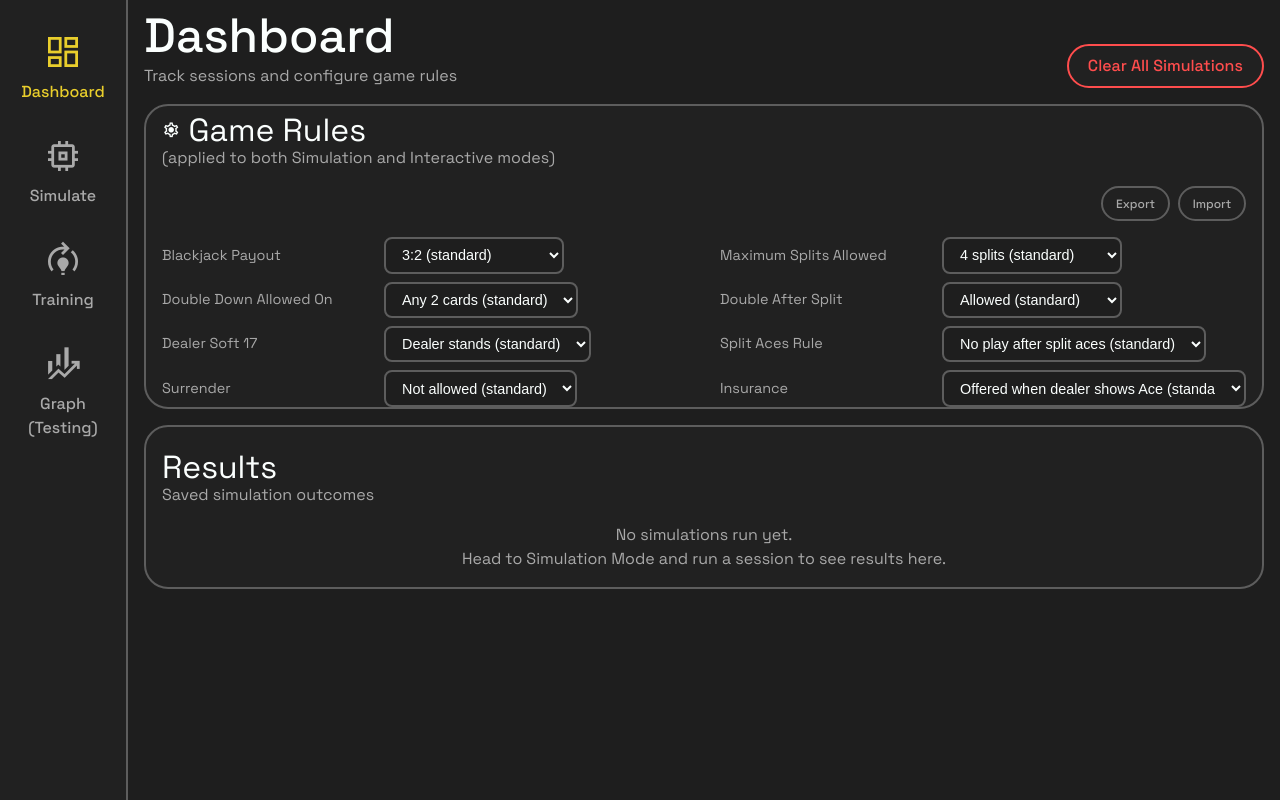
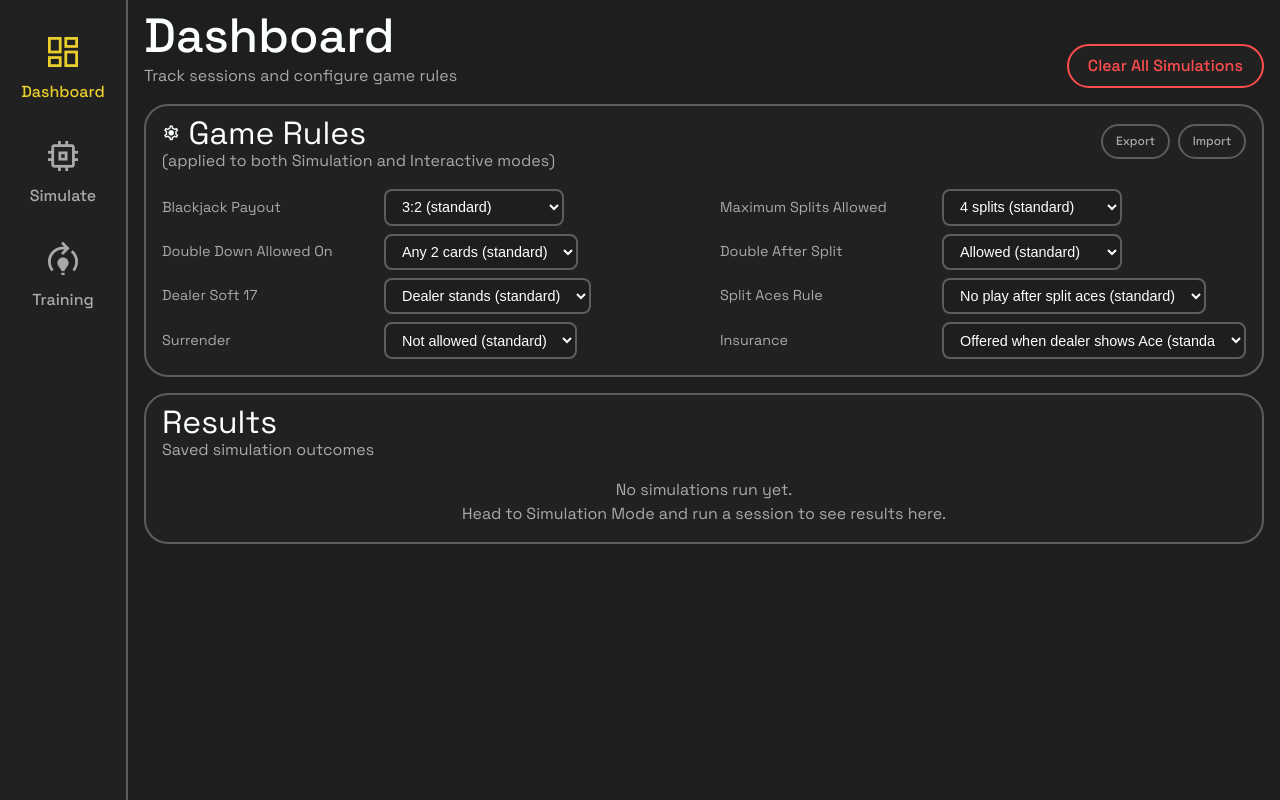
Before and after one commit to lucas-mach/Blackjack-Simulator, a React (Vite) app in the folder frontend/: page /dashboard in a window 1280 px wide. Built offline with nearby package versions, Linux system fonts and the light colour scheme.

Commit message:
fixes + dashboard overhaul

```diff
--- a/frontend/src/Dashboard.css
+++ b/frontend/src/Dashboard.css
@@ -28,10 +28,21 @@
 .dashboard-rules-panel,
 .dashboard-results-panel {
   width: 100%;
+  padding: 1rem;
+  padding-top: 0.2rem;
 }
 
 .dashboard-panel-head {
+  display: flex;
+  flex-wrap: wrap;
+  align-items: center;
+  gap: 0.75rem 1rem;
   width: 100%;
+}
+
+.dashboard-panel-head-text {
+  flex: 1 1 200px;
+  min-width: 0;
 }
 
 .dashboard-panel-title {
@@ -46,9 +57,10 @@
 
 .dashboard-rule-actions {
   display: flex;
+  align-items: center;
   justify-content: flex-end;
   gap: 0.5rem;
-  width: 100%;
+  flex-shrink: 0;
 }
 
 .dashboard-tiny-btn {
@@ -124,10 +136,6 @@
   width: 100%;
 }
 
-.dashboard-latest-wrap {
-  margin-bottom: 2rem;
-}
-
 .dashboard-subheading,
 .dashboard-history-title {
   color: var(--light01);
@@ -136,10 +144,10 @@
 }
 
 .dashboard-session-card {
-  background: var(--dark02);
-  border: 2px solid var(--mid);
+  background: var(--dark03);
+  border: 2px solid var(--light02);
   border-radius: 1.5rem;
-  padding: 1rem 1.2rem;
+  padding: 1rem;
 }
 
 .dashboard-session-title {
@@ -209,3 +217,10 @@
     min-width: 0;
   }
 }
+
+@media (max-width: 520px) {
+  .dashboard-rule-actions {
+    width: 100%;
+    justify-content: flex-end;
+  }
+}
--- a/frontend/src/Dashboard.jsx
+++ b/frontend/src/Dashboard.jsx
@@ -180,6 +180,7 @@ const Dashboard = () => {
       <div className="section-wrap section-wrap--results">
         <section className="section-block-wrap controls dashboard-rules-panel">
           <div className="section-block-title-wrap dashboard-panel-head">
+            <div className="dashboard-panel-head-text">
               <h1 className="h1-sub dashboard-panel-title">
                 <span className="material-symbols-outlined dashboard-panel-icon" aria-hidden>settings</span>
                 Game Rules
@@ -193,6 +194,7 @@ const Dashboard = () => {
               <button onClick={() => { setShowUpload(v => !v); setPendingRules(null); }} title="Upload a .bjconfig file" className="results-btn dashboard-tiny-btn">
                 Import
               </button>
+            </div>
           </div>
           {showUpload && (
             <div className="dashboard-upload-wrap">
--- a/frontend/src/Navbar.jsx
+++ b/frontend/src/Navbar.jsx
@@ -20,7 +20,6 @@ const Navbar = () => {
         <NavItem to="/dashboard" icon="dashboard" label="Dashboard" />
         <NavItem to="/simulation" icon="memory" label="Simulate" />
         <NavItem to="/trainer" icon="model_training" label="Training" />
-        <NavItem to="/graph" icon="finance_mode" label="Graph (Testing)" />
       </ul>
     </nav>
   );
--- a/frontend/src/index.css
+++ b/frontend/src/index.css
@@ -2,6 +2,7 @@
   /* Color palette */
   --dark01: #1E1E1E;
   --dark02: #212121;
+  --dark03: #2A2A2A;
   --mid: #5D5D5D;
   --light02: #A9A9A9;
   --light01: #FBFFFE;
```
Lines whose indentation alone changed are shown as unchanged.
